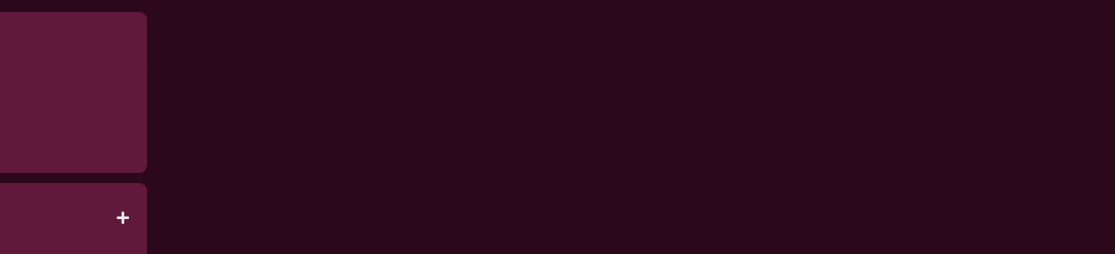
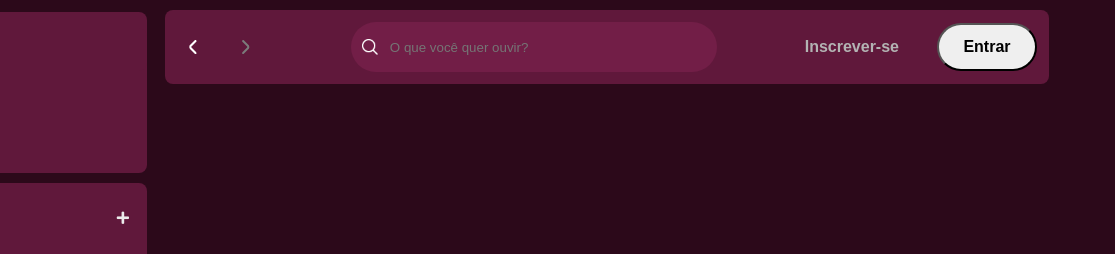
Before and after one commit to Irkaraz/imersao-front-end-alura, a plain HTML site: page index.html in a window 1280 px wide. Shown: the top 254 px of the page, 165-1280 px from the left. Drawn offline with Linux system fonts and the light colour scheme.

Commit message:
Layout Flexbox, Pseudo-classes e Responsividade em CSS

```diff
--- a/index.html
+++ b/index.html
@@ -6,7 +6,9 @@
     <meta name="viewport" content="width=device-width, initial-scale=1.0">
     <title>Spotify Imersão</title>
     <link rel="stylesheet" href="src/styles/reset.css">
+    <link rel="stylesheet" href="src/styles/vars.css">
     <link rel="stylesheet" href="src/styles/sidebar-footer.css">
+    <link rel="stylesheet" href="src/styles/main-content.css">
     <link rel="stylesheet" href="https://use.fontawesome.com/releases/v5.15.4/css/solid.css">
     <link rel="stylesheet" href="https://use.fontawesome.com/releases/v5.15.4/css/fontawesome.css">
 
@@ -69,6 +71,29 @@
         </div>
     </div>
 
+    <main>
+        <div class="main-container">
+            <nav class="header__navigation">
+                <div class="navigation">
+                    <button class="arrow-left">
+                        <img src="src/assets/icons/small-left.png" alt="Seta esquerda">
+                    </button>
+                    <button class="arrow-right">
+                        <img src="./src/assets/icons/small-right.png" alt="Seta direita">
+                    </button>
+                </div>
+                <div class="header__search">
+                    <img src="./src/assets/icons/search.png" alt="">
+                    <input id="search-input" type="text" maxlength="800" placeholder="O que você quer ouvir?" />
+                </div>
+                <div class="header__login">
+                    <button class="subscribe">Inscrever-se</button>
+                    <button class="login">Entrar</button>
+                </div>
+            </nav>
+        </div>
+    </main>
+
     <footer class="get-premium">
         <div class="footer-text">
             <p class="get-premium__title">Testar o Premium de graça</p>
--- /dev/null
+++ b/src/styles/main-content.css
@@ -0,0 +1,92 @@
+.main-container{
+    max-width: 80vw;
+    height: 100vh;
+    margin-left: 320px;
+    margin-right: 56px;
+}
+
+.header__navigation {
+    display: flex;
+    justify-content: space-between;
+    align-items: center;
+    padding: 16px;
+    margin: 10px;
+    border-radius: 8px;
+    background-color: var(--bg-card-color1);
+    padding: 12px;
+  }
+
+  .header__navigation .navigation {
+    display: flex;
+    justify-content: space-around;
+    align-items: center;
+  }
+
+  .header__navigation .navigation .arrow-left {
+    margin-right: 1.25rem;
+  }
+
+  .arrow-left,
+  .arrow-right {
+    display: flex;
+    align-items: center;
+    justify-content: center;
+    width: 32px;
+    height: 32px;
+    background: var(--bg-icon);
+    background-color:var(--bg-arrow-color);
+    border-radius: 50%;
+    border: none;
+    cursor: pointer;
+  }
+
+  .header__login {
+    display: flex;
+    align-items: center;
+  }
+
+  .header__search {
+    display: flex;
+    align-items: center;
+    width: 364px;
+    height: 48px;
+    margin-left: 8px;
+    background-color: var(--bg-card-color2);
+    border-radius: 500px;
+    border: 1px solid transparent;
+  }
+
+  .header__search img {
+    width: 16px;
+    height: 16px;
+    margin-left: 10px;
+  }
+
+  .header__search input {
+    background: transparent;
+    border: none;
+    padding: 0px 100px 0 12px;
+    color: #fff;
+    text-overflow: ellipsis;
+    overflow:hidden;
+    white-space: nowrap;
+    outline: none;
+  }
+
+  .header__login .subscribe {
+    color: #b3b3b3;
+    font-size: 16px;
+    font-weight: 700;
+    background-color: transparent;
+    margin-right: 32px;
+    border-style: none;
+  }
+
+  .header__login .login {
+    width: 100px;
+    height: 48px;
+    color: #000;
+    font-size: 16px;
+    font-weight: 700;
+    border-radius: 40px;
+  }
--- a/src/styles/sidebar-footer.css
+++ b/src/styles/sidebar-footer.css
@@ -1,5 +1,6 @@
 body {
     background-color: #2c091a;
+    font-family: var(--font-dm-sans);
 }
 
 .sidebar {
@@ -12,13 +13,13 @@ body {
 }
 
 .sidebar_navigation {
-    background-color: #60183b;
+    background-color: var(--bg-card-color1);
     border-radius: 8px;
     padding: 16px 0 0 16px;
 }
 
 .sidebar_navigation .logo {
-    background-color: #60183b;
+    background-color: var(--bg-card-color1);
     display: flex;
     border-radius: 8px;
     padding: 16px 0 0 16px;
@@ -42,11 +43,10 @@ body {
     text-decoration: none;
     font-weight: 600;
     font-size: 14px;
-    font-family: "DM Sans", sans-serif;
 }
 
 .library {
-    background-color: #60183b;
+    background-color: var(--bg-card-color1);
     border-radius: 8px;
     display: flex;
     justify-content: space-between;
@@ -56,7 +56,6 @@ body {
     text-decoration: none;
     font-weight: 600;
     font-size: 14px;
-    font-family: "DM Sans", sans-serif;
     margin-top: 10px;
 }
 
@@ -72,7 +71,6 @@ body {
     margin-right: 10px;
     font-weight: 700;
     font-size: 14px;
-    font-family: "DM Sans", sans-serif;
     text-align: center;
     text-decoration: none;
     text-transform: none;
@@ -92,7 +90,7 @@ body {
 }
 
 .section-playlist {
-    background-color: #721e47;
+    background-color: var(--bg-card-color2);
     align-items: flex-start;
     border-radius: 8px;
     gap: 20px;
@@ -132,7 +130,6 @@ body {
     display: flex;
     font-size: 0.8rem;
     font-weight: 700;
-    font-family: 'Montserrat', sans-serif;
     text-decoration: none;
     text-transform: none;
     padding: 10px;
@@ -178,12 +175,11 @@ body {
     left: 0;
     right: 0;
     padding: 8px 20px;
-    background: linear-gradient(to right, #ae2896, #721e47);
+    background: linear-gradient(to right, #ae2896, var(--bg-card-color2));
 }
 
 .get-premium .footer-text {
     flex-shrink: 0;
-    font-family: "DM Sans", sans-serif;
     text-decoration: none;
     text-transform: none;
 }
--- /dev/null
+++ b/src/styles/vars.css
@@ -0,0 +1,10 @@
+:root {
+    --font-dm-sans: "DM Sans", sans-serif;
+
+    --bg-icon: #131313;
+    --bg-arrow-color: rgba (0, 0, 0, 0.7);
+
+    --bg-card-color1: #60183b;
+    --bg-card-color2: #721e47;
+
+}
```
